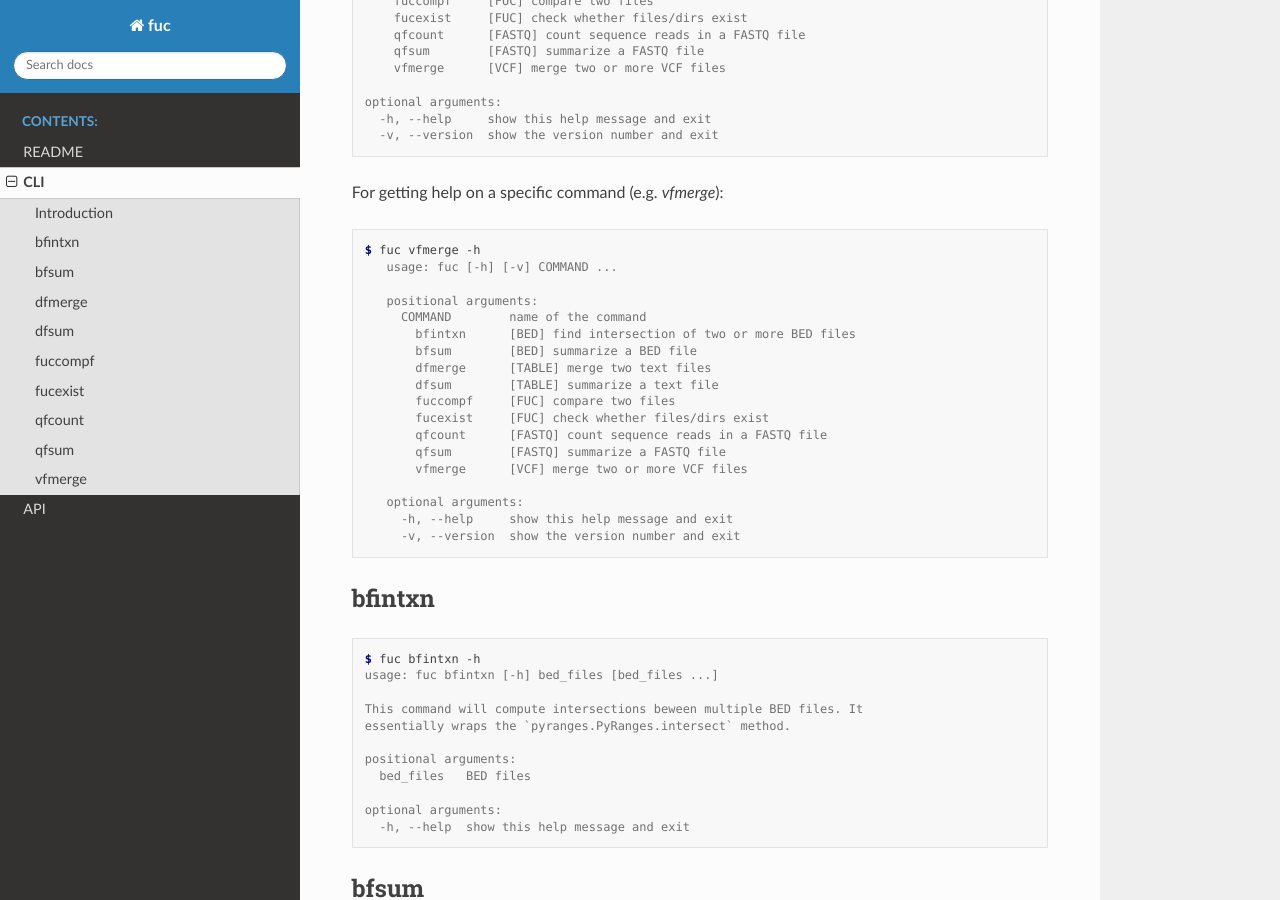
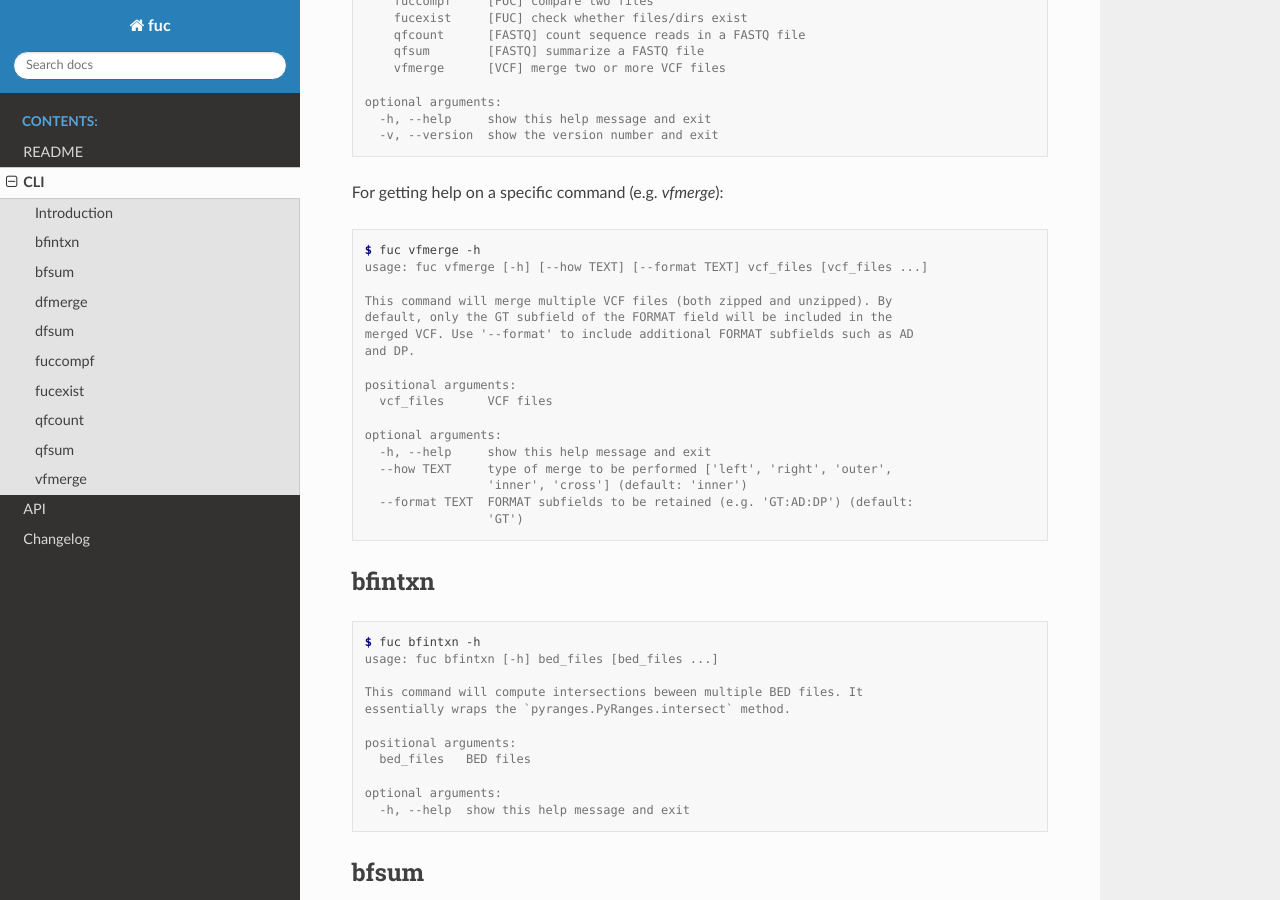
Before and after one commit to sbslee/fuc, a Sphinx documentation site: the page built from docs/cli.rst, in a window 1280 px wide and 900 px high, scrolled down 484 px. Built offline with Sphinx 7.4.7 and the Read the Docs theme 2.0.0, drawn with Linux system fonts in a browser that asks for light colours.

Commit message:
Add CHANGELOG.rst

```diff
--- a/create_doc.py
+++ b/create_doc.py
@@ -16,7 +16,7 @@ fuc_help = subprocess.run(['fuc', '-h'], capture_output=True, text=True, check=T
 fuc_help = '\n'.join(['   ' + x for x in fuc_help.splitlines()])
 
 vfmerge_help = subprocess.run(['fuc', 'vfmerge', '-h'], capture_output=True, text=True, check=True).stdout
-vfmerge_help = '\n'.join(['   ' + x for x in fuc_help.splitlines()])
+vfmerge_help = '\n'.join(['   ' + x for x in vfmerge_help.splitlines()])
 
 module_help = ''
 for module in modules:
--- a/docs/api.rst
+++ b/docs/api.rst
@@ -47,7 +47,7 @@ To give:
         |
         |  VCF lines have nine required fields for storing variant data and
         |  variable-length fields for storing sample genotype data. In all cases,
-        |  missing values are specified with a dot ('.'). The required fields are:
+        |  missing values are specified with a dot (``.``). The required fields are:
         |
         |  1. CHROM - An identifier from the reference genome.
         |  2. POS - The 1-based reference position.
--- /dev/null
+++ b/docs/changelog.rst
@@ -0,0 +1 @@
+.. include:: ../CHANGELOG.rst
--- a/docs/cli.rst
+++ b/docs/cli.rst
@@ -34,23 +34,22 @@ For getting help on a specific command (e.g. `vfmerge`):
 .. code-block:: console
 
    $ fuc vfmerge -h
-      usage: fuc [-h] [-v] COMMAND ...
+   usage: fuc vfmerge [-h] [--how TEXT] [--format TEXT] vcf_files [vcf_files ...]
 
-      positional arguments:
-        COMMAND        name of the command
-          bfintxn      [BED] find intersection of two or more BED files
-          bfsum        [BED] summarize a BED file
-          dfmerge      [TABLE] merge two text files
-          dfsum        [TABLE] summarize a text file
-          fuccompf     [FUC] compare two files
-          fucexist     [FUC] check whether files/dirs exist
-          qfcount      [FASTQ] count sequence reads in a FASTQ file
-          qfsum        [FASTQ] summarize a FASTQ file
-          vfmerge      [VCF] merge two or more VCF files
+   This command will merge multiple VCF files (both zipped and unzipped). By
+   default, only the GT subfield of the FORMAT field will be included in the
+   merged VCF. Use '--format' to include additional FORMAT subfields such as AD
+   and DP.
 
-      optional arguments:
-        -h, --help     show this help message and exit
-        -v, --version  show the version number and exit
+   positional arguments:
+     vcf_files      VCF files
+
+   optional arguments:
+     -h, --help     show this help message and exit
+     --how TEXT     type of merge to be performed ['left', 'right', 'outer',
+                    'inner', 'cross'] (default: 'inner')
+     --format TEXT  FORMAT subfields to be retained (e.g. 'GT:AD:DP') (default:
+                    'GT')
 
 bfintxn
 =======
--- a/docs/index.rst
+++ b/docs/index.rst
@@ -13,6 +13,7 @@ Welcome to fuc's documentation!
    readme
    cli
    api
+   changelog
 
 
 
```
Also changed, not shown: CHANGELOG.rst (added, +7 -0 lines), README.rst (+15 -16 lines), 3 other files.
